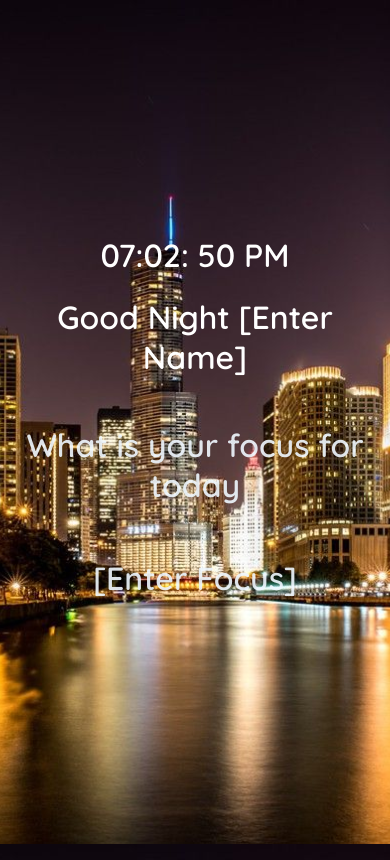
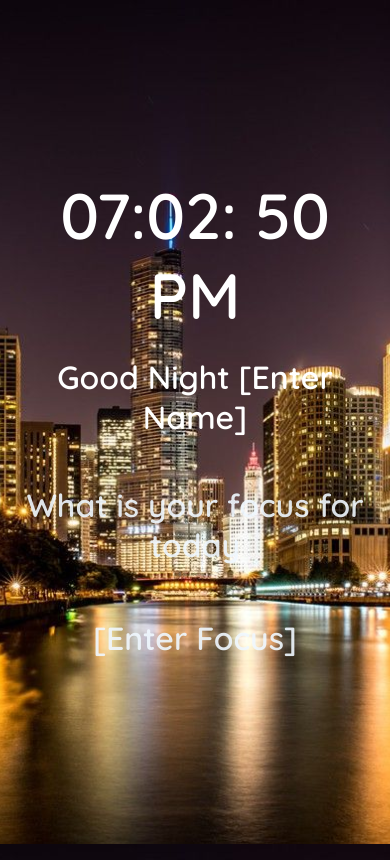
Before and after one commit to anmol224/Dynamic, a plain HTML site: page index.html in a window 390 px wide. Drawn offline with Linux system fonts and the light colour scheme.

Commit message:
Update style.css

```diff
--- a/css/style.css
+++ b/css/style.css
@@ -45,7 +45,7 @@ footer
 
     #time
     {
-        font-size: 2rem;
+        font-size: 4rem;
     }
 
 }
```
